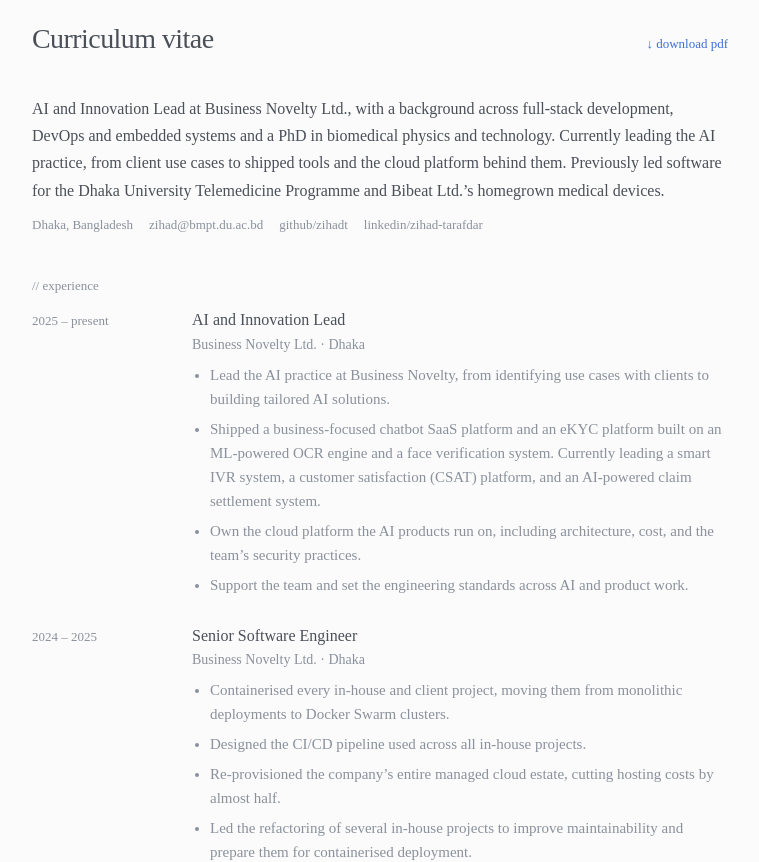
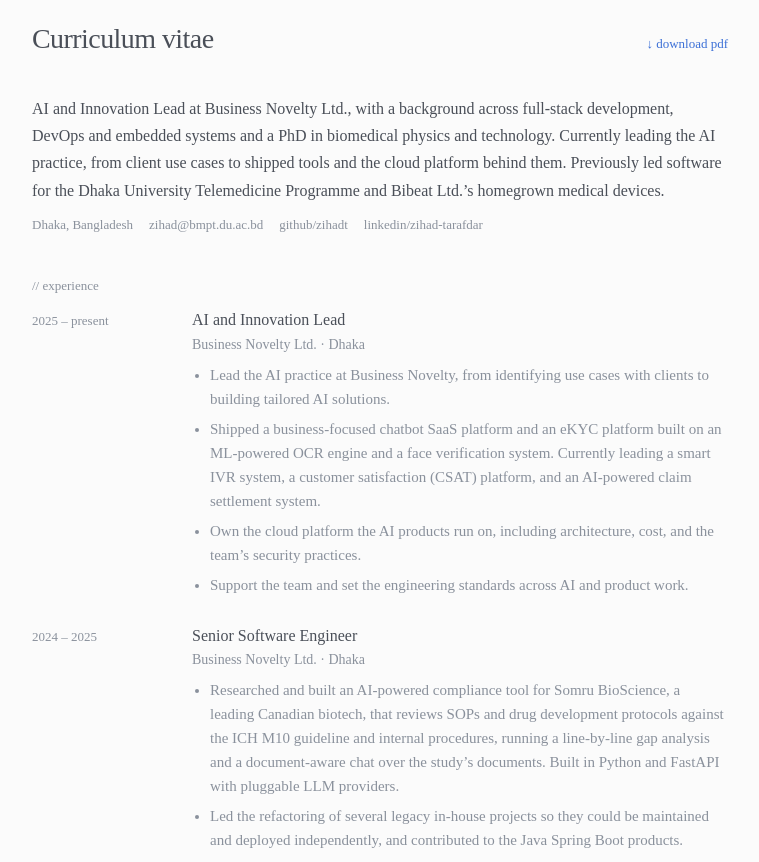
Before and after one commit to zihadt/zihadt.github.io, an Astro site: page /cv in a window 1280 px wide. Shown: the part 113-975 px from the top of the page, without its empty margins (260-1019 px from the left). Built offline with nearby package versions, Linux system fonts and the light colour scheme; Astro itself is replaced by a stand-in of ours.

Commit message:
content: describe the Somru compliance tool on the CV and loosen the tagline

```diff
--- a/src/data/cv.ts
+++ b/src/data/cv.ts
@@ -32,10 +32,9 @@ export const experience: Entry[] = [
     title: 'Senior Software Engineer',
     where: 'Business Novelty Ltd. · Dhaka',
     points: [
-      'Containerised every in-house and client project, moving them from monolithic deployments to Docker Swarm clusters.',
-      'Designed the CI/CD pipeline used across all in-house projects.',
-      'Re-provisioned the company’s entire managed cloud estate, cutting hosting costs by almost half.',
-      'Led the refactoring of several in-house projects to improve maintainability and prepare them for containerised deployment.',
+      'Researched and built an AI-powered compliance tool for Somru BioScience, a leading Canadian biotech, that reviews SOPs and drug development protocols against the ICH M10 guideline and internal procedures, running a line-by-line gap analysis and a document-aware chat over the study’s documents. Built in Python and FastAPI with pluggable LLM providers.',
+      'Led the refactoring of several legacy in-house projects so they could be maintained and deployed independently, and contributed to the Java Spring Boot products.',
+      'Owned the platform side too: containerised every project onto Docker Swarm, designed the shared CI/CD pipeline, and re-provisioned the company-managed cloud estate, cutting hosting costs by almost half.',
     ],
   },
   {
--- a/src/pages/index.astro
+++ b/src/pages/index.astro
@@ -16,7 +16,7 @@ const birdsFull = await getImage({ src: birds, width: 1086, format: 'webp' });
       and I like it that way :-)
     </p>
     <p>
-      In a nutshell, I like tinkering with tech: from streaming a heartbeat off a digital
+      In a nutshell, I like tinkering with tech: from streaming a faint heartbeat off a digital
       stethoscope to a doctor in another city, to wiring the latest language model into an
       enterprise app, with the odd silly Python script in between. Jack of all trades, master of
       some, and the trades keep changing.
--- a/src/site.ts
+++ b/src/site.ts
@@ -1,6 +1,6 @@
 export const site = {
   name: 'Zihad Tarafdar',
-  role: 'AI and innovation lead @ Business Novelty Ltd.',
+  role: 'jack of all trades, master of some',
   url: 'https://zitar.dev',
   description:
     'Zihad Tarafdar, AI and Innovation Lead at Business Novelty Ltd. AI tools, cloud infrastructure, and homegrown medical devices.',
```
